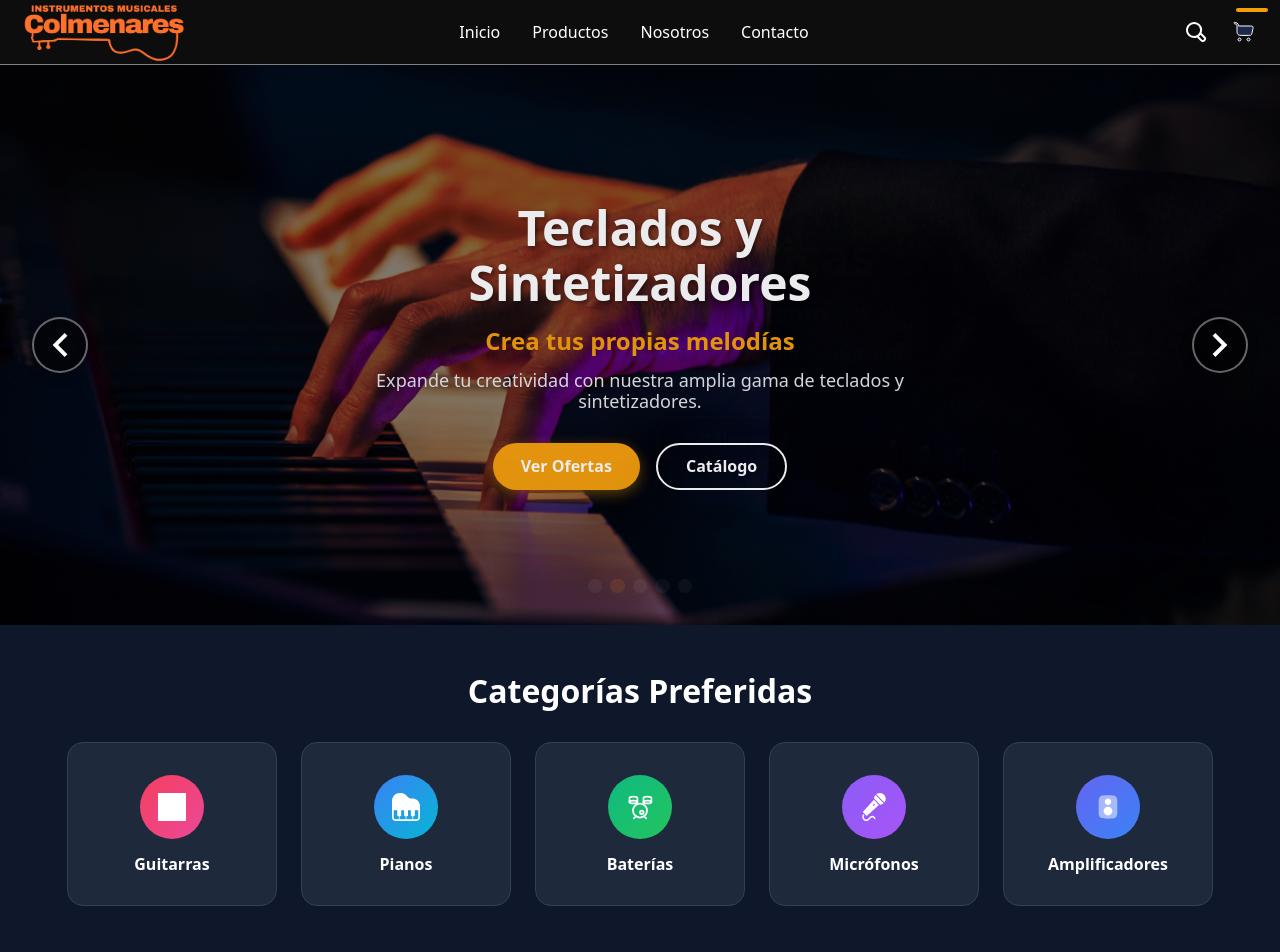
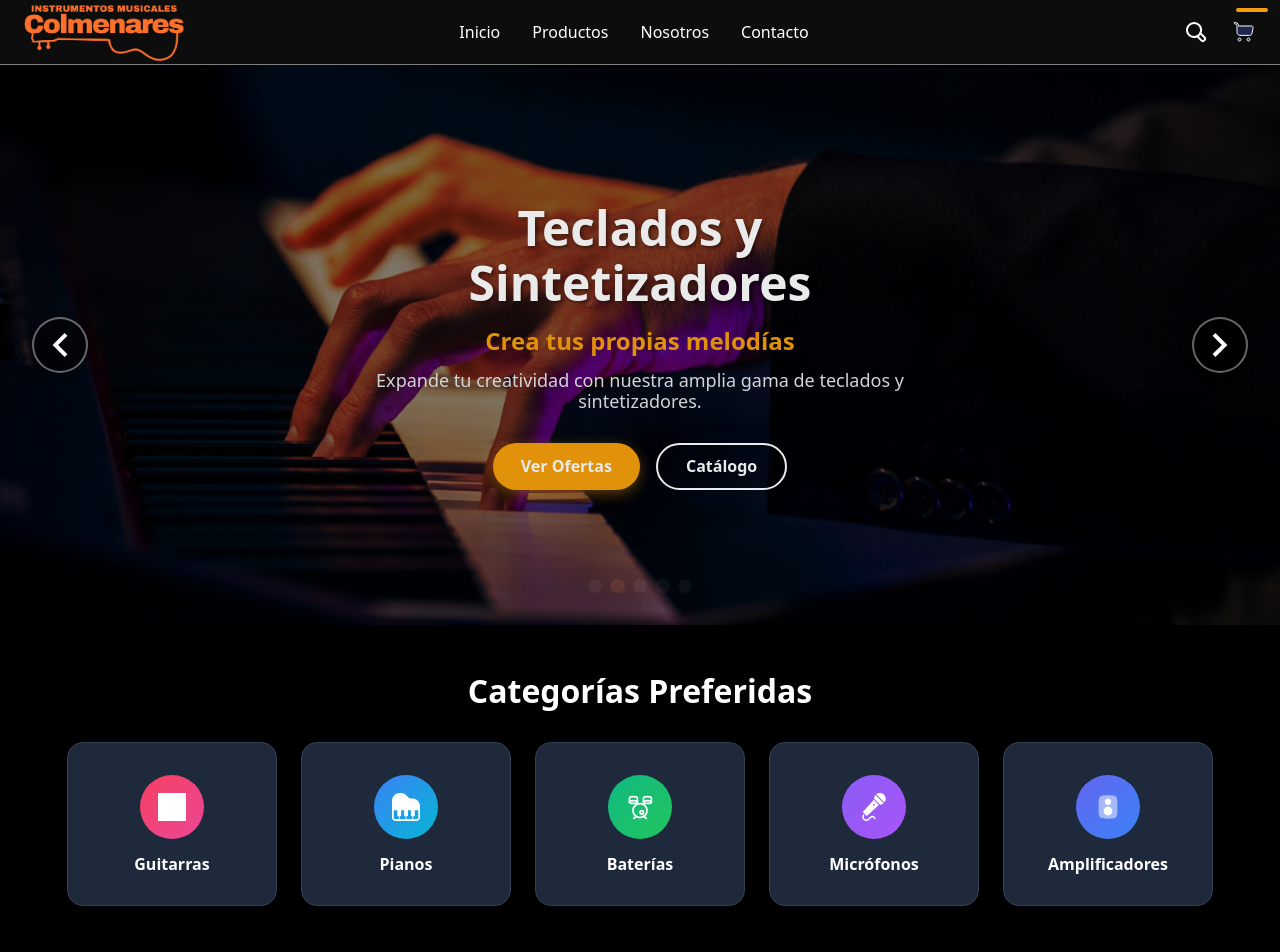
Before and after one commit to Manuelito18/colmenares-react, a React (Vite) app: page / in a window 1280 px wide. Shown: the top 952 px of the page. Built offline with nearby package versions, Linux system fonts and the light colour scheme; grey boxes are pictures that could not be loaded.

Commit message:
style(global): update background color

```diff
--- a/index.css
+++ b/index.css
@@ -9,6 +9,7 @@
   border: 0;
 }
 body {
+  background-color: #0d0d0d;
   margin: 0;
   overflow-x: hidden; /* Esto evita que haya scroll lateral si algo se escapa */
 }
--- a/normalizar.css
+++ b/normalizar.css
@@ -23,7 +23,7 @@ html {
  */
 
 body {
-  background-color: #0d0d0d;
+  /* background-color: #0d0d0d; */
   /* background-color: #111827; */
   margin: 0;
 }
--- a/src/components/Layout.jsx
+++ b/src/components/Layout.jsx
@@ -1,7 +1,6 @@
-// src/components/Layout.jsx
+import styles from "./styles/Layout.module.css";
 import Header from "./Header";
 import Footer from "./Footer";
-import styles from "./styles/Layout.module.css";
 import { Outlet } from "react-router-dom";
 import ScrollToTop from "./specials/ScrollToTop";
 
--- a/src/components/styles/CategoriesBlock.module.css
+++ b/src/components/styles/CategoriesBlock.module.css
@@ -1,5 +1,5 @@
 .section {
-  background-color: #0f172a; /* fondo oscuro */
+  /* background-color: #0f172a; */
   padding: 3rem 1rem;
   text-align: center;
 }
--- a/src/components/styles/Layout.module.css
+++ b/src/components/styles/Layout.module.css
@@ -10,5 +10,6 @@
   flex: 1;
   /*   padding: 2rem;
   padding-top: 90px; */
-  background-color: #111827;
+  background-color: black;
+  /* background-color: #111827; */
 }
--- a/src/pages/Home.jsx
+++ b/src/pages/Home.jsx
@@ -1,4 +1,4 @@
-//import styles from "./styles/Home.module.css";  -- todavia falta meter cosita o detallitos
+import styles from "./styles/Home.module.css";
 import HeroSlider from "../components/HeroSlider";
 import { promos } from "../data/promos";
 import CategoriesBlock from "../components/CategoriesBlock";
@@ -6,7 +6,7 @@ import ProductBlock from "../components/ProductBlock";
 
 export default function Home() {
   return (
-    <>
+    <div className={styles.home}>
       <section>
         <HeroSlider slides={promos} />
       </section>
@@ -16,7 +16,7 @@ export default function Home() {
       <section>
         <ProductBlock />
       </section>
-    </>
+    </div>
   );
 }
 1;
--- a/src/pages/styles/Home.module.css
+++ b/src/pages/styles/Home.module.css
@@ -1,18 +1,3 @@
 .home {
-  text-align: center;
-  padding: 4rem 2rem;
-  /* background: linear-gradient(to right, #0f172a, #1e293b); */
-  border-radius: 1rem;
+  background-color: black;
 }
-
-.title {
-  font-size: 2.5rem;
-  font-weight: bold;
-  color: #facc15;
-  margin-bottom: 1rem;
-}
-
-.subtitle {
-  font-size: 1.2rem;
-  color: #94a3b8;
-}
```
